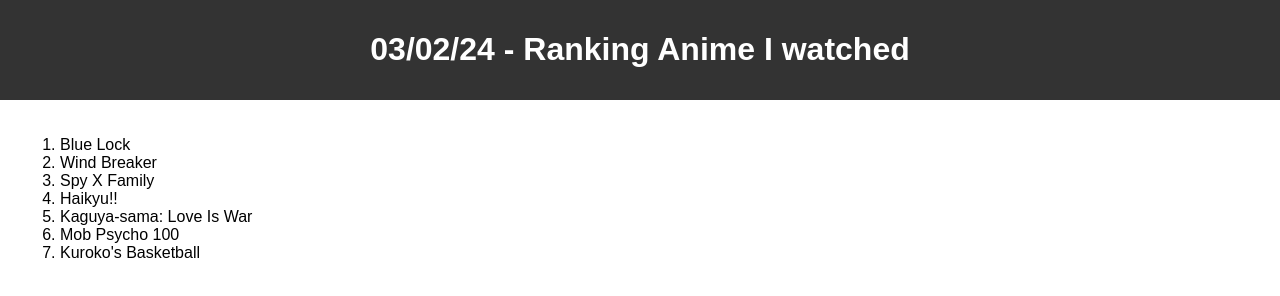
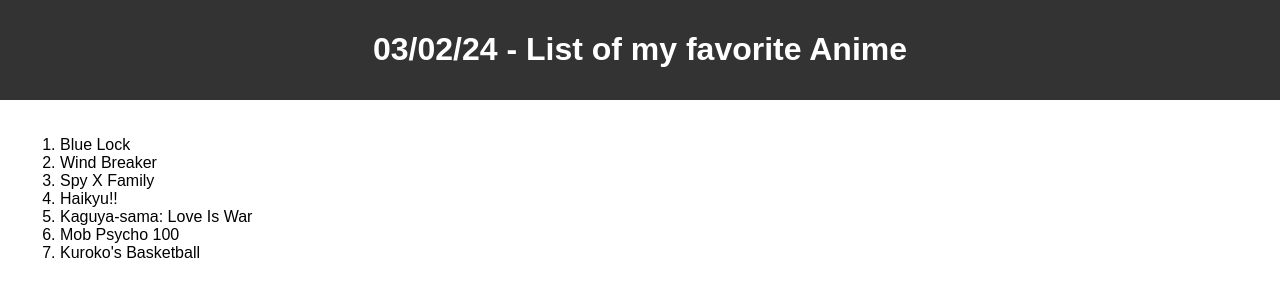
Before and after one commit to dhiraj-ydv/11ty_blog, an Eleventy site: page posts/blog2.md in a window 1280 px wide. Built offline with nearby package versions, Linux system fonts and the light colour scheme; Eleventy itself is replaced by a stand-in of ours; files that its build step writes are made by us from their sources.

Commit message:
Update blog2.md

```diff
--- a/posts/blog2.md
+++ b/posts/blog2.md
@@ -1,5 +1,5 @@
 ---
-title: "03/02/24 - Ranking Anime I watched"
+title: "03/02/24 - List of my favorite Anime"
 date: "2024-06-06"
 layout: base.njk
 ---
```
